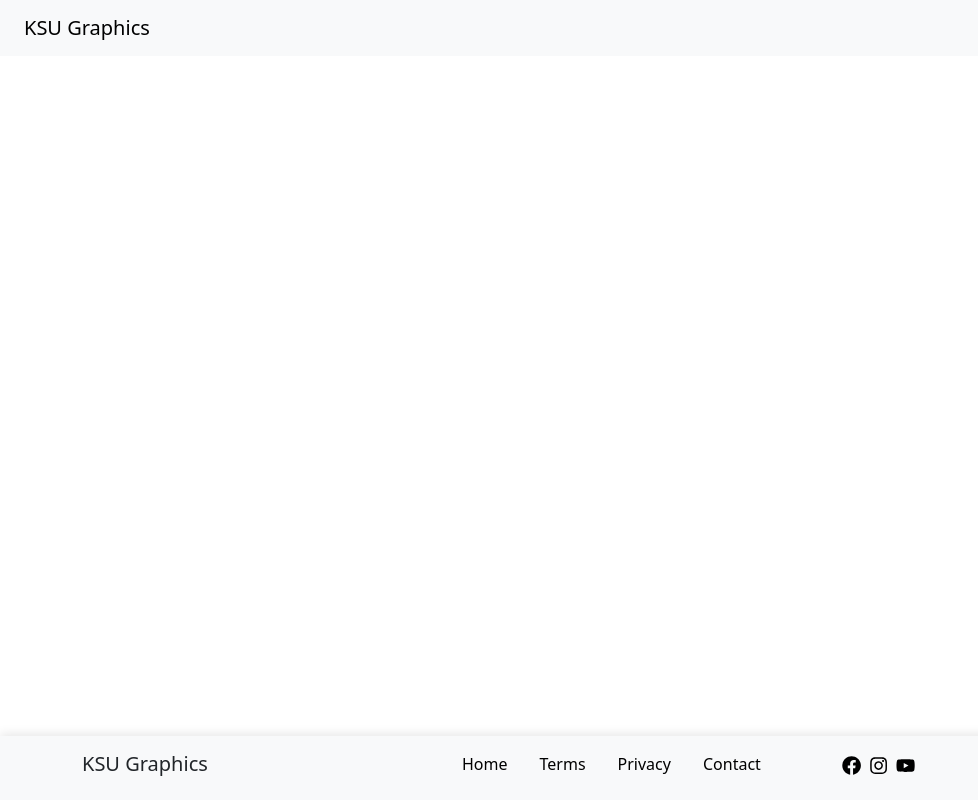
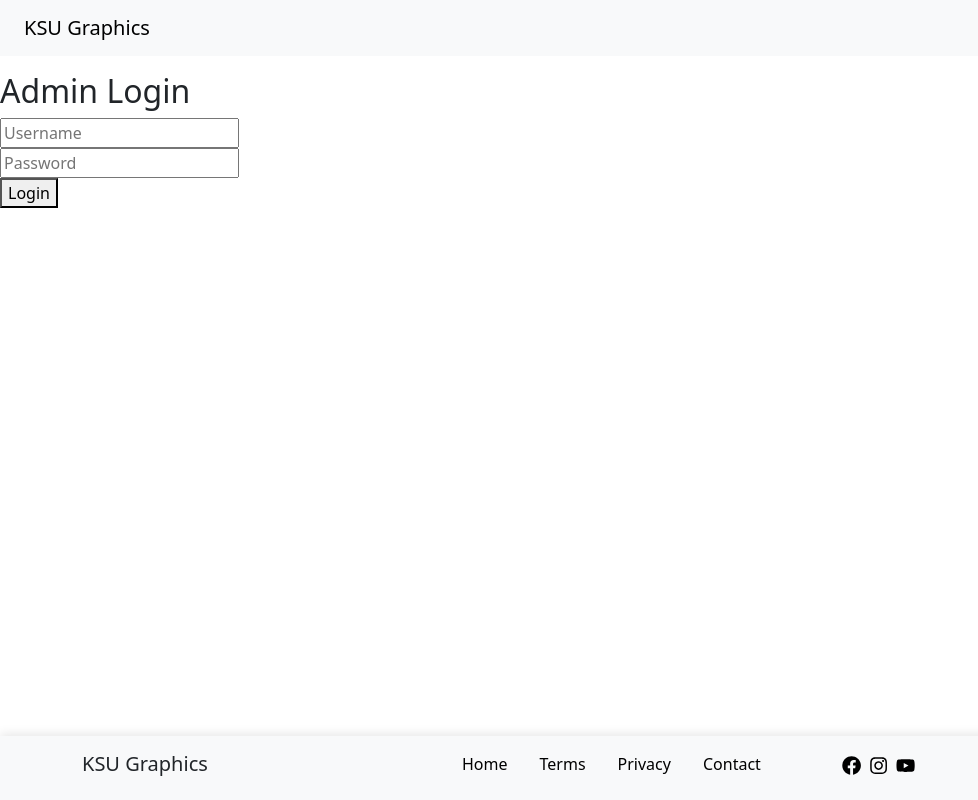
Before and after one commit to Nkugavarathan/KSU-Graphic-, a React (Vite) app in the folder frontend/: page /login in a window 1280 px wide. Shown: the whole page, without its empty margins (0-978 px from the left). Built offline with nearby package versions, Linux system fonts and the light colour scheme.

Commit message:
login added

```diff
--- a/frontend/src/App.jsx
+++ b/frontend/src/App.jsx
@@ -5,7 +5,7 @@ import { Routes, Route } from "react-router-dom"
 import Navbar from "./components/Navbar"
 import Footer from "./components/Footer"
 import Works from "./components/Works"
-
+import Login from "./components/Login"
 import Home from "./pages/Home"
 import About from "./pages/About"
 import Services from "./pages/Services"
@@ -22,6 +22,7 @@ function App() {
             <Route path="/" element={<Home />} />
             <Route path="/about" element={<About />} />
             <Route path="/contact" element={<Contact />} />
+            <Route path="/login" element={<Login />} />
             <Route path="/services" element={<Services />} />
             <Route path="/works" element={<Works />} />
             <Route path="/works/:id" element={<WorkDetail />} />
--- /dev/null
+++ b/frontend/src/components/Login.jsx
@@ -0,0 +1,59 @@
+import { useState } from "react"
+
+function Login({ setIsAdmin }) {
+  const [username, setUsername] = useState("")
+  const [password, setPassword] = useState("")
+  const [errorMsg, setErrorMsg] = useState("")
+
+  const handleLogin = async (e) => {
+    e.preventDefault()
+
+    try {
+      const res = await fetch(
+        "http://localhost/your-backend-folder/login.php",
+        {
+          method: "POST",
+          headers: { "Content-Type": "application/json" },
+          body: JSON.stringify({ username, password }),
+        }
+      )
+
+      const data = await res.json()
+
+      if (data.success) {
+        setIsAdmin(true) // Save admin state in parent component
+        setErrorMsg("") // Clear error if any
+      } else {
+        setErrorMsg(data.message)
+      }
+    } catch (error) {
+      setErrorMsg("Server error")
+    }
+  }
+
+  return (
+    <div>
+      <h2>Admin Login</h2>
+      <form onSubmit={handleLogin}>
+        <input
+          type="text"
+          placeholder="Username"
+          value={username}
+          onChange={(e) => setUsername(e.target.value)}
+        />
+        <br />
+        <input
+          type="password"
+          placeholder="Password"
+          value={password}
+          onChange={(e) => setPassword(e.target.value)}
+        />
+        <br />
+        <button type="submit">Login</button>
+        {errorMsg && <p style={{ color: "red" }}>{errorMsg}</p>}
+      </form>
+    </div>
+  )
+}
+
+export default Login
--- a/frontend/src/components/Navbar.jsx
+++ b/frontend/src/components/Navbar.jsx
@@ -19,7 +19,7 @@ function Navbar() {
     { label: "About", path: "/about", className: "nav-about" },
     { label: "Services", path: "/services", className: "nav-services" },
     { label: "Contact", path: "/contact", className: "nav-contact" },
-    { label: "Login", path: "/google.com", className: "login" },
+    { label: "Login", path: "/login", className: "login" },
   ]
 
   return (
```
